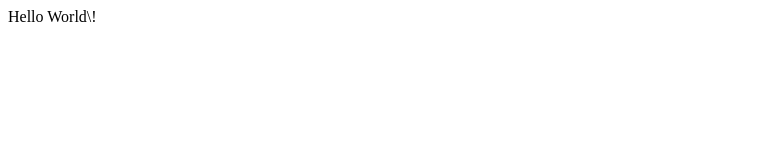
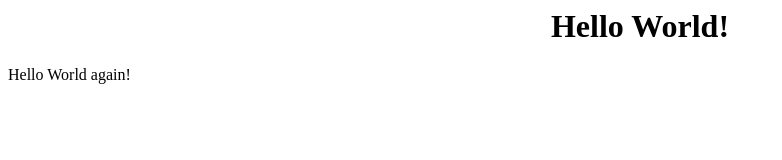
Before and after one commit to tymnim/tymnim.github.io, a plain HTML site: page index.html in a window 1280 px wide. Shown: the whole page, without its empty margins (0-782 px from the left). Drawn offline with Linux system fonts and the light colour scheme.

Commit message:
Initial commit

```diff
--- a/index.html
+++ b/index.html
@@ -1 +1,2 @@
-Hello World\!
+<h1 align="center">Hello World!</h1>
+<p> Hello World again! </p>
```
